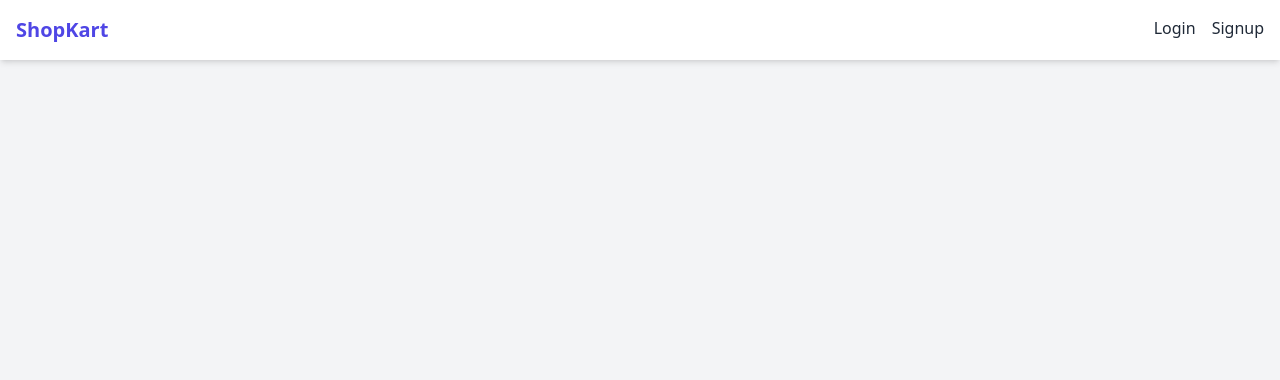
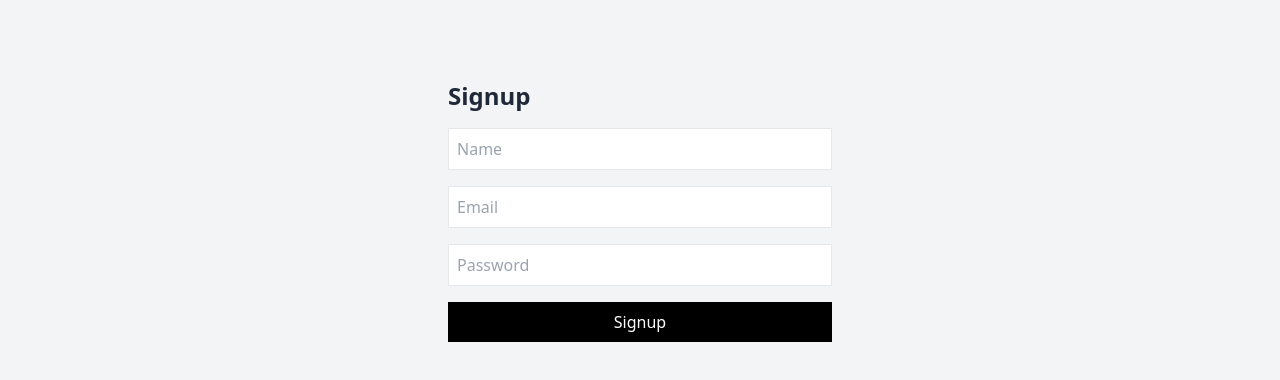
Before and after one commit to roshanjo/rrr-shopkart-frontend, a React (Vite) app: page /signup in a window 1280 px wide. Shown: the top 380 px of the page. Built offline with nearby package versions, Linux system fonts and the light colour scheme; no server answers.

Commit message:
Auth flow complete: navbar, login, signup, products

```diff
--- a/src/App.jsx
+++ b/src/App.jsx
@@ -1,36 +1,16 @@
 import { BrowserRouter, Routes, Route } from "react-router-dom";
-import Navbar from "./components/Navbar";
+import Signup from "./pages/Signup";
+import Login from "./pages/Login";
 import Products from "./pages/Products";
-import Cart from "./pages/Cart";
-import Login from "./pages/Login";
-import ProtectedRoute from "./components/ProtectedRoute";
-import { AuthProvider } from "./context/AuthContext";
 
 export default function App() {
   return (
-    <AuthProvider>
-      <BrowserRouter>
-        <Navbar />
-        <Routes>
-          <Route
-            path="/"
-            element={
-              <ProtectedRoute>
-                <Products />
-              </ProtectedRoute>
-            }
-          />
-          <Route
-            path="/cart"
-            element={
-              <ProtectedRoute>
-                <Cart />
-              </ProtectedRoute>
-            }
-          />
-          <Route path="/login" element={<Login />} />
-        </Routes>
-      </BrowserRouter>
-    </AuthProvider>
+    <BrowserRouter>
+      <Routes>
+        <Route path="/signup" element={<Signup />} />
+        <Route path="/login" element={<Login />} />
+        <Route path="/products" element={<Products />} />
+      </Routes>
+    </BrowserRouter>
   );
 }
--- a/src/components/Navbar.jsx
+++ b/src/components/Navbar.jsx
@@ -1,27 +1,14 @@
 import { Link } from "react-router-dom";
 
 export default function Navbar() {
-  const token = localStorage.getItem("token");
-
   return (
-    <nav className="bg-white shadow-md p-4 flex justify-between">
-      <h1 className="text-xl font-bold text-indigo-600">ShopKart</h1>
-
+    <nav className="bg-blue-600 p-4 text-white flex justify-between">
+      <h1 className="font-bold text-xl">RRR ShopKart</h1>
       <div className="space-x-4">
-        {!token && <Link to="/login">Login</Link>}
-        {!token && <Link to="/signup">Signup</Link>}
-        {token && <Link to="/dashboard">Dashboard</Link>}
-        {token && (
-          <button
-            onClick={() => {
-              localStorage.removeItem("token");
-              window.location.href = "/login";
-            }}
-            className="text-red-500"
-          >
-            Logout
-          </button>
-        )}
+        <Link to="/">Products</Link>
+        <Link to="/cart">Cart</Link>
+        <Link to="/login">Login</Link>
+        <Link to="/signup">Signup</Link>
       </div>
     </nav>
   );
--- a/src/pages/Login.jsx
+++ b/src/pages/Login.jsx
@@ -1,54 +1,39 @@
-import { useContext, useState } from "react";
-import { AuthContext } from "../context/AuthContext";
+import { useState } from "react";
+import { useNavigate } from "react-router-dom";
+import { setAuth } from "../utils/auth";
 
-const API_URL = import.meta.env.VITE_API_URL;
+const API = import.meta.env.VITE_API_URL;
 
 export default function Login() {
-  const { login } = useContext(AuthContext);
   const [email, setEmail] = useState("");
   const [password, setPassword] = useState("");
+  const navigate = useNavigate();
 
-  const handleLogin = async () => {
-    const res = await fetch(`${API_URL}/api/login/`, {
+  const submit = async (e) => {
+    e.preventDefault();
+
+    const res = await fetch(`${API}/api/login`, {
       method: "POST",
       headers: { "Content-Type": "application/json" },
       body: JSON.stringify({ email, password }),
     });
 
     const data = await res.json();
-    if (data.access) {
-      login(data.access);
-      alert("Login successful");
+
+    if (data.token) {
+      setAuth(data.token);
+      navigate("/products");
     } else {
-      alert("Login failed");
+      alert("Invalid credentials");
     }
   };
 
   return (
-    <div className="p-6 max-w-md mx-auto mt-10 border rounded shadow">
-      <h2 className="text-xl font-bold mb-4 text-center">Login</h2>
-
-      <input
-        className="border p-2 w-full mb-3"
-        placeholder="Email"
-        value={email}
-        onChange={(e) => setEmail(e.target.value)}
-      />
-
-      <input
-        type="password"
-        className="border p-2 w-full mb-3"
-        placeholder="Password"
-        value={password}
-        onChange={(e) => setPassword(e.target.value)}
-      />
-
-      <button
-        onClick={handleLogin}
-        className="bg-blue-600 text-white w-full py-2 rounded"
-      >
-        Login
-      </button>
-    </div>
+    <form onSubmit={submit} className="max-w-sm mx-auto mt-20 space-y-4">
+      <h2 className="text-2xl font-bold">Login</h2>
+      <input className="border p-2 w-full" placeholder="Email" onChange={e => setEmail(e.target.value)} />
+      <input className="border p-2 w-full" type="password" placeholder="Password" onChange={e => setPassword(e.target.value)} />
+      <button className="bg-black text-white px-4 py-2 w-full">Login</button>
+    </form>
   );
 }
--- a/src/pages/Products.jsx
+++ b/src/pages/Products.jsx
@@ -1,31 +1,13 @@
-import { useEffect, useState } from "react";
-import axios from "axios";
+import { getAuth } from "../utils/auth";
+import { Navigate } from "react-router-dom";
 
-const API = import.meta.env.VITE_API_URL;
-
-export default function Products({ addToCart }) {
-  const [products, setProducts] = useState([]);
-
-  useEffect(() => {
-    axios.get(`${API}/api/products/`).then(res => {
-      setProducts(res.data);
-    });
-  }, []);
+export default function Products() {
+  if (!getAuth()) return <Navigate to="/login" />;
 
   return (
-    <div className="p-6 grid grid-cols-1 md:grid-cols-3 gap-6">
-      {products.map(p => (
-        <div key={p.id} className="border rounded p-4 shadow">
-          <h2 className="font-bold text-xl">{p.name}</h2>
-          <p className="text-gray-600">₹{p.price}</p>
-          <button
-            onClick={() => addToCart(p)}
-            className="mt-3 bg-green-600 text-white px-4 py-2 rounded"
-          >
-            Add to Cart
-          </button>
-        </div>
-      ))}
+    <div className="p-6">
+      <h1 className="text-3xl font-bold">Products</h1>
+      <p className="mt-4">Welcome 🎉 You are logged in.</p>
     </div>
   );
 }
--- a/src/pages/Signup.jsx
+++ b/src/pages/Signup.jsx
@@ -1,39 +1,41 @@
 import { useState } from "react";
-import axios from "axios";
+import { useNavigate } from "react-router-dom";
+import { setAuth } from "../utils/auth";
 
 const API = import.meta.env.VITE_API_URL;
 
 export default function Signup() {
-  const [form, setForm] = useState({ username: "", password: "" });
+  const [name, setName] = useState("");
+  const [email, setEmail] = useState("");
+  const [password, setPassword] = useState("");
+  const navigate = useNavigate();
 
   const submit = async (e) => {
     e.preventDefault();
-    await axios.post(`${API}/api/signup/`, form);
-    alert("Signup successful");
+
+    const res = await fetch(`${API}/api/signup`, {
+      method: "POST",
+      headers: { "Content-Type": "application/json" },
+      body: JSON.stringify({ name, email, password }),
+    });
+
+    const data = await res.json();
+
+    if (data.token) {
+      setAuth(data.token);
+      navigate("/products");
+    } else {
+      alert(data.error || "Signup failed");
+    }
   };
 
   return (
-    <div className="flex justify-center items-center min-h-screen bg-gray-100">
-      <form onSubmit={submit} className="bg-white p-6 rounded shadow w-80">
-        <h2 className="text-2xl font-bold mb-4">Signup</h2>
-
-        <input
-          className="border p-2 w-full mb-3"
-          placeholder="Username"
-          onChange={e => setForm({...form, username: e.target.value})}
-        />
-
-        <input
-          type="password"
-          className="border p-2 w-full mb-3"
-          placeholder="Password"
-          onChange={e => setForm({...form, password: e.target.value})}
-        />
-
-        <button className="bg-green-600 text-white w-full py-2 rounded">
-          Signup
-        </button>
-      </form>
-    </div>
+    <form onSubmit={submit} className="max-w-sm mx-auto mt-20 space-y-4">
+      <h2 className="text-2xl font-bold">Signup</h2>
+      <input className="border p-2 w-full" placeholder="Name" onChange={e => setName(e.target.value)} />
+      <input className="border p-2 w-full" placeholder="Email" onChange={e => setEmail(e.target.value)} />
+      <input className="border p-2 w-full" type="password" placeholder="Password" onChange={e => setPassword(e.target.value)} />
+      <button className="bg-black text-white px-4 py-2 w-full">Signup</button>
+    </form>
   );
 }
--- a/src/utils/auth.js
+++ b/src/utils/auth.js
@@ -1,8 +1,11 @@
-export const isLoggedIn = () => {
-  return localStorage.getItem("token") !== null;
+export const setAuth = (token) => {
+  localStorage.setItem("token", token);
+};
+
+export const getAuth = () => {
+  return localStorage.getItem("token");
 };
 
 export const logout = () => {
   localStorage.removeItem("token");
-  window.location.href = "/login";
 };
```
